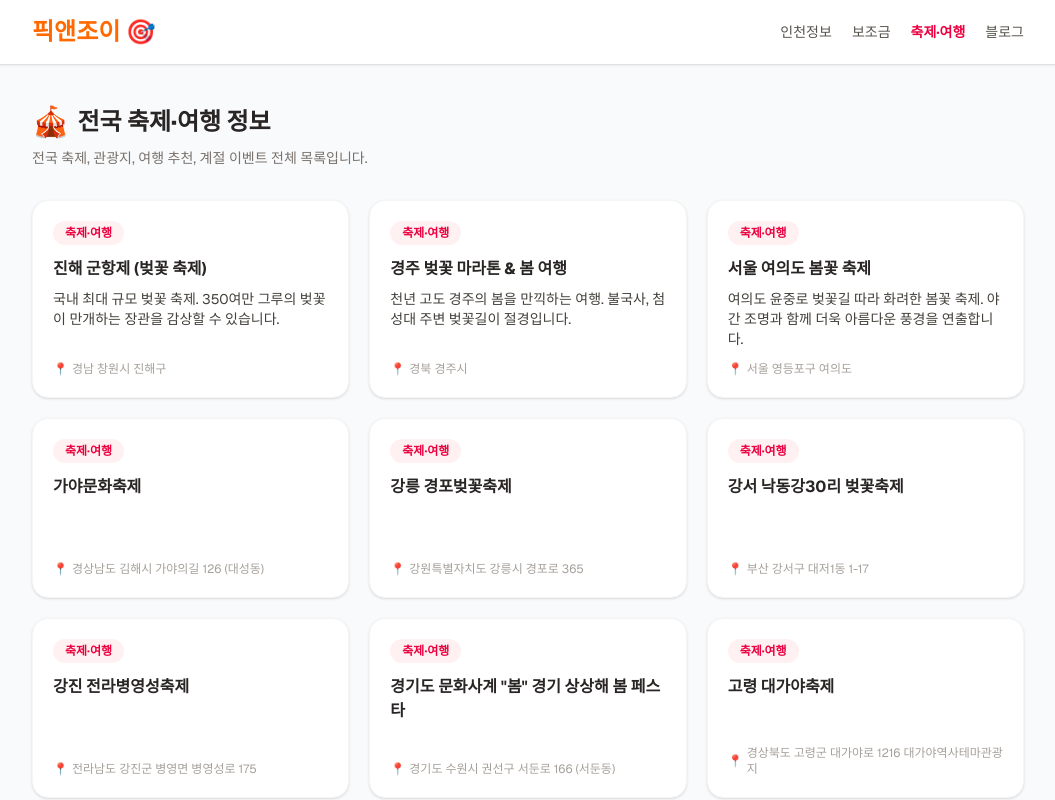
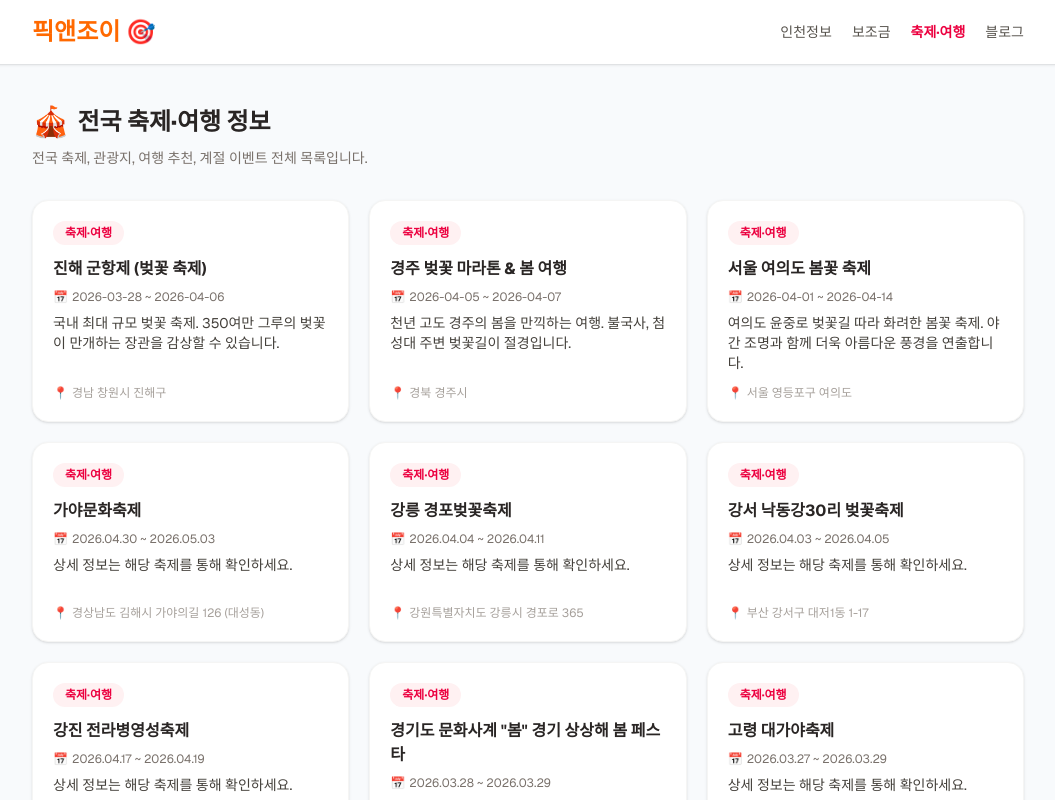
Before and after one commit to RoyHong01/my-local-info, a Next.js app: page /festival in a window 1280 px wide. Shown: the top 800 px of the page, without its empty margins (112-1167 px from the left). Built offline with nearby package versions, Linux system fonts and the light colour scheme; no server answers.

Commit message:
카드 UI 개선: 날짜 표시, 설명 통일, 가독성 향상

```diff
--- a/src/app/festival/page.tsx
+++ b/src/app/festival/page.tsx
@@ -58,12 +58,26 @@ export default async function FestivalPage() {
           <div className="grid grid-cols-1 md:grid-cols-2 lg:grid-cols-3 gap-5">
             {items.map((item, i) => {
               const name = getField(item, ['title', 'name', '서비스명']);
-              const summary = getField(item, ['summary', 'overview', 'description', '서비스목적요약']);
+              const rawSummary = getField(item, ['summary', 'overview', 'description', '서비스목적요약']);
+              const summary = rawSummary || '상세 정보는 해당 축제를 통해 확인하세요.';
               const location = getField(item, ['addr1', 'location', '소관기관명']);
+              const rawStart = getField(item, ['eventstartdate', 'startDate']);
+              const rawEnd = getField(item, ['eventenddate', 'endDate']);
+              const fmtDate = (d: string) => d.length === 8
+                ? `${d.slice(0,4)}.${d.slice(4,6)}.${d.slice(6,8)}`
+                : d;
+              const dateStr = rawStart
+                ? rawEnd ? `${fmtDate(rawStart)} ~ ${fmtDate(rawEnd)}` : fmtDate(rawStart)
+                : '';
               return (
-                <div key={i} className="bg-white rounded-2xl p-5 shadow-sm border border-stone-100 hover:shadow-md hover:border-rose-200 transition-all duration-300 flex flex-col min-h-[180px]">
+                <div key={i} className="bg-white rounded-2xl p-5 shadow-sm border border-stone-100 hover:shadow-md hover:border-rose-200 transition-all duration-300 flex flex-col min-h-[200px]">
                   <span className="inline-block px-3 py-1 bg-rose-50 text-rose-600 text-xs font-bold rounded-full mb-3 self-start">축제·여행</span>
                   <h2 className="text-base font-bold mb-2 line-clamp-2 text-stone-800">{name}</h2>
+                  {dateStr && (
+                    <p className="text-xs text-stone-500 mb-2 flex items-center gap-1">
+                      <span>📅</span> {dateStr}
+                    </p>
+                  )}
                   <p className="text-stone-700 text-sm line-clamp-3 flex-grow">{summary}</p>
                   {location && (
                     <p className="text-xs text-stone-400 mt-3 flex items-center gap-1">
--- a/src/app/incheon/page.tsx
+++ b/src/app/incheon/page.tsx
@@ -65,7 +65,7 @@ export default async function IncheonPage() {
                 <div key={i} className="bg-white rounded-2xl p-5 shadow-sm border border-stone-100 hover:shadow-md hover:border-blue-200 transition-all duration-300 flex flex-col min-h-[180px]">
                   <span className="inline-block px-3 py-1 bg-blue-50 text-blue-600 text-xs font-bold rounded-full mb-3 self-start">인천</span>
                   <h2 className="text-base font-bold mb-2 line-clamp-2 text-stone-800">{name}</h2>
-                  <p className="text-stone-700 text-sm line-clamp-3 flex-grow">{summary}</p>
+                  <p className="text-stone-700 text-sm line-clamp-3 flex-grow">{summary || '상세 정보는 해당 서비스를 통해 확인하세요.'}</p>
                   <div className="mt-3 space-y-1 text-xs text-stone-400">
                     {org && <p className="flex items-center gap-1"><span>🏛</span> {org}</p>}
                     {target && <p className="flex items-center gap-1"><span>🎯</span> {target}</p>}
--- a/src/app/subsidy/page.tsx
+++ b/src/app/subsidy/page.tsx
@@ -65,7 +65,7 @@ export default async function SubsidyPage() {
                 <div key={i} className="bg-white rounded-2xl p-5 shadow-sm border border-stone-100 hover:shadow-md hover:border-amber-200 transition-all duration-300 flex flex-col min-h-[180px]">
                   <span className="inline-block px-3 py-1 bg-amber-50 text-amber-600 text-xs font-bold rounded-full mb-3 self-start">보조금</span>
                   <h2 className="text-base font-bold mb-2 text-stone-800">{name}</h2>
-                  <p className="text-stone-700 text-sm line-clamp-3 flex-grow">{summary}</p>
+                  <p className="text-stone-700 text-sm line-clamp-3 flex-grow">{summary || '상세 정보는 해당 정책을 통해 확인하세요.'}</p>
                   <div className="mt-3 space-y-1 text-xs text-stone-400">
                     {target && <p className="flex items-center gap-1"><span>🎯</span> {target}</p>}
                     {org && <p className="flex items-center gap-1"><span>🏛</span> {org}</p>}
```
